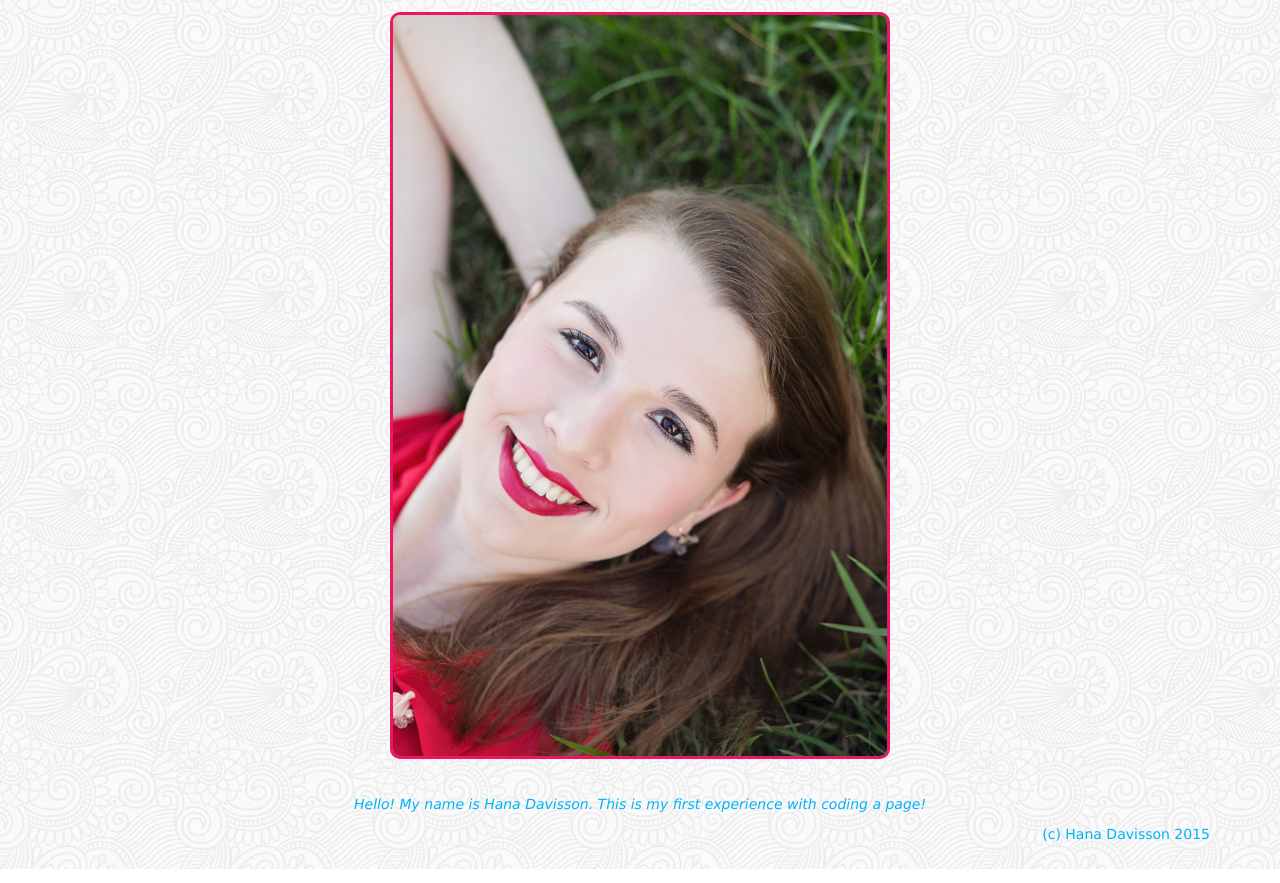
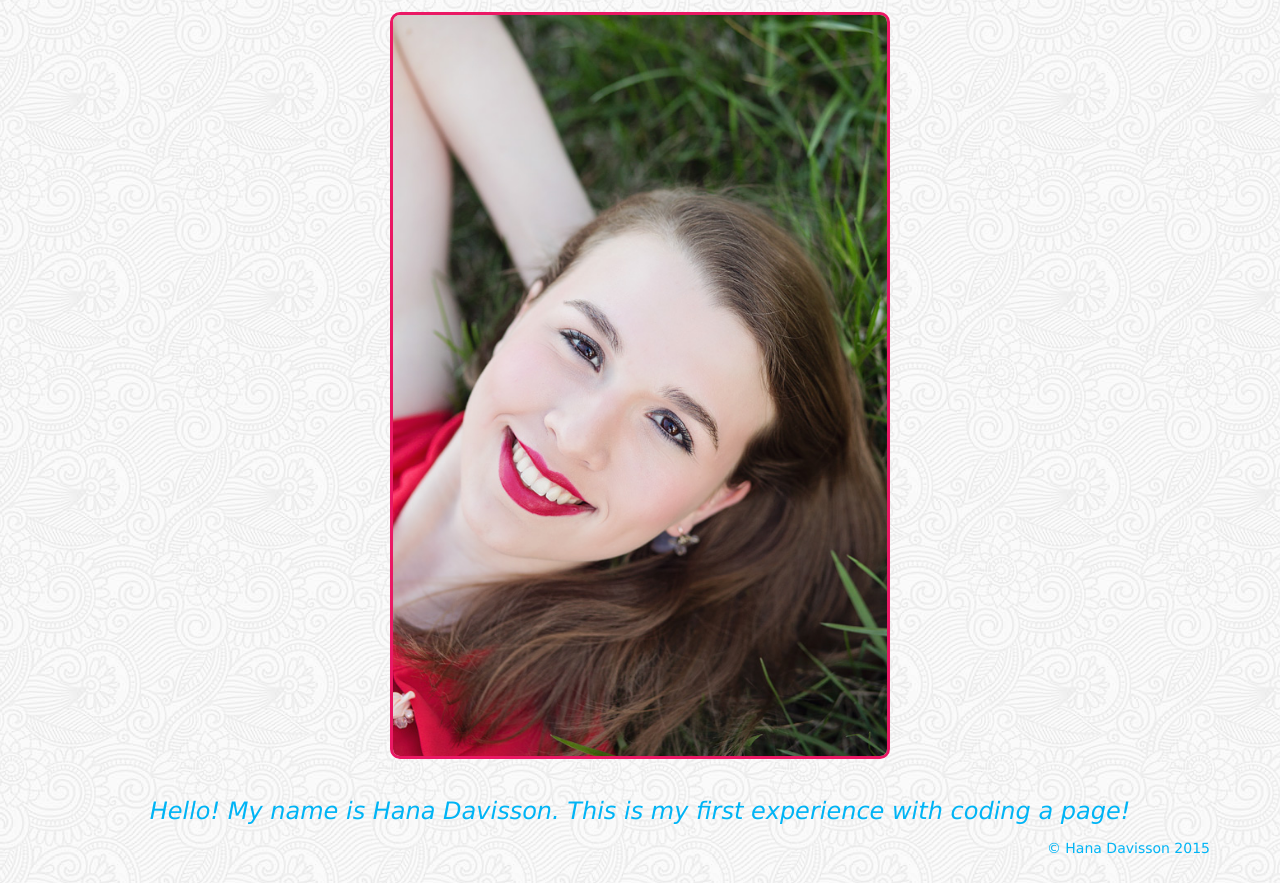
Before and after one commit to hanadavisson/hanadavisson.github.io, a plain HTML site: page hanapersonalwebsite/index.html in a window 1280 px wide. Shown: the part 133-1016 px from the top of the page. Drawn offline with Linux system fonts and the light colour scheme.

Commit message:
copyright symbol and bigger.... fonts.

```diff
--- a/hanapersonalwebsite/index.html
+++ b/hanapersonalwebsite/index.html
@@ -27,11 +27,11 @@
 
 				<p></p>
 
-				<div class="center pad25 italics"> Hello! My name is Hana Davisson. This is my first experience with coding a page! </div>
+				<div class="largerfont center pad25 italics"> Hello! My name is Hana Davisson. This is my first experience with coding a page! </div>
 
 				<p></p>
 
-				<div class="bottom right"> (c) Hana Davisson 2015 </div>
+				<div class="bottom right"> &copy; Hana Davisson 2015 </div>
 
 			</div>
 	</body>
--- a/hanapersonalwebsite/style/style.css
+++ b/hanapersonalwebsite/style/style.css
@@ -56,3 +56,6 @@ img{
 .italics{
 	font-style: italic;
 }
+.largerfont{
+	font-size: 2.4rem
+}
```
